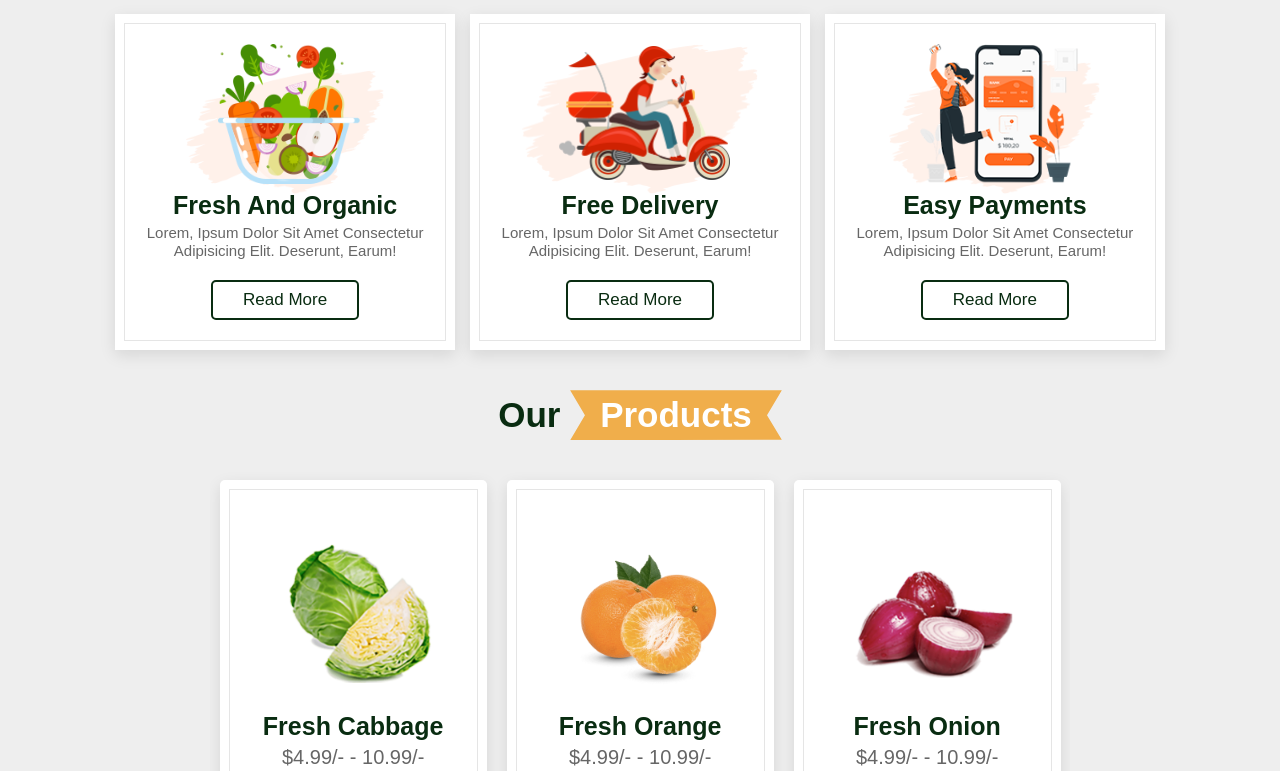
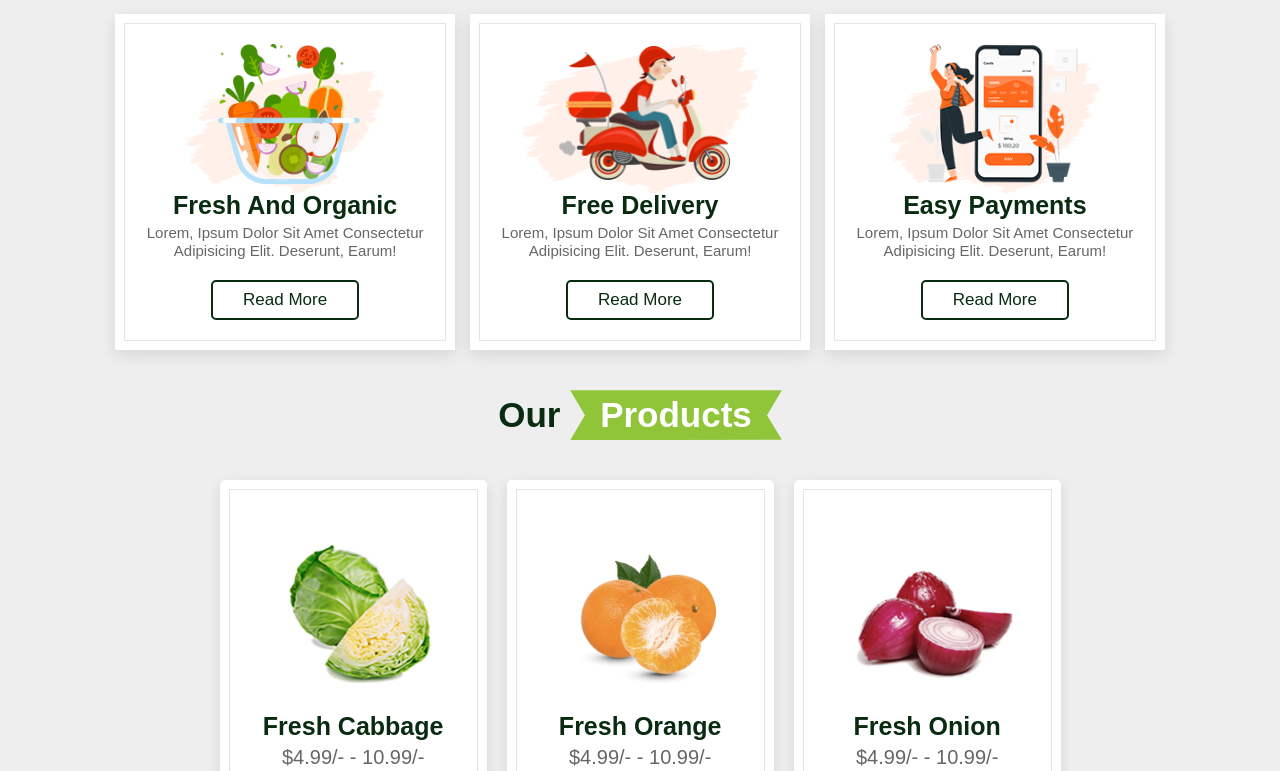
Before and after one commit to vivianezzt/Store-Website-Design, a plain HTML site: page index.html in a window 1280 px wide. Shown: the part 575-1346 px from the top of the page. Drawn offline with nearby package versions, Linux system fonts and the light colour scheme.

Commit message:
Modificado a cor

```diff
--- a/style.css
+++ b/style.css
@@ -1,6 +1,6 @@
 @import url('https://fonts.googleapis.com/css2? family= Ubuntu:wght@300;400;500;700 & display=swap');
 :root{
-    --orange: #f0ae4b;
+    --orange: #90c53a;
     --black: #092c11;
     --light-color: #666;
     --box-shadow: 0 .5rem 1.5rem rgba(0,0,0,.1);
```
